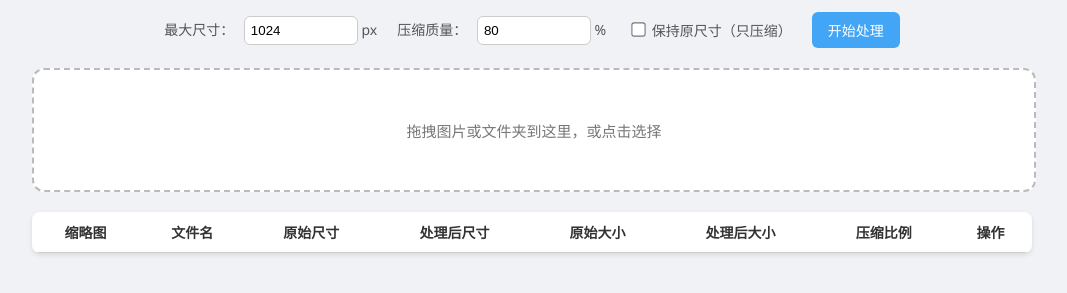
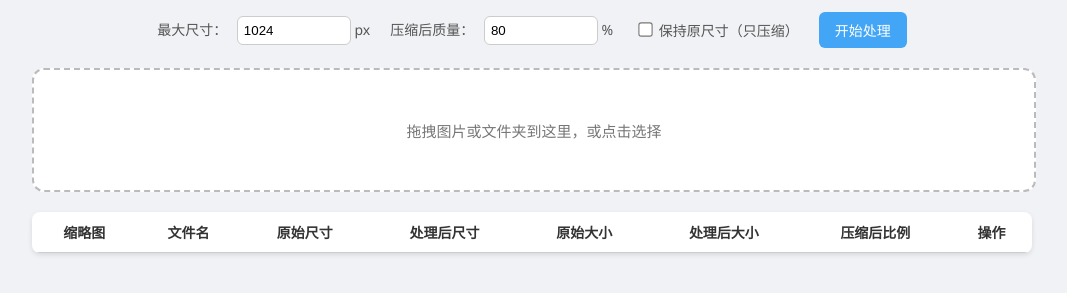
Before and after one commit to taywang/image_compression_cropping, a plain HTML site: page index.html in a window 1280 px wide. Shown: the part 123-416 px from the top of the page, without its empty margins (108-1175 px from the left). Drawn offline with nearby package versions, Linux system fonts and the light colour scheme.

Commit message:
Update index.html
F 增加后

```diff
--- a/index.html
+++ b/index.html
@@ -199,7 +199,7 @@
         <input type="number" id="maxSize" value="1024" min="128" /> px
       </label>
       <label
-        >压缩质量：
+        >压缩后质量：
         <input type="number" id="quality" value="80" min="20" max="100" /> %
       </label>
       <label>
@@ -226,7 +226,7 @@
           <th>处理后尺寸</th>
           <th>原始大小</th>
           <th>处理后大小</th>
-          <th>压缩比例</th>
+          <th>压缩后比例</th>
           <th>操作</th>
         </tr>
       </thead>
```
